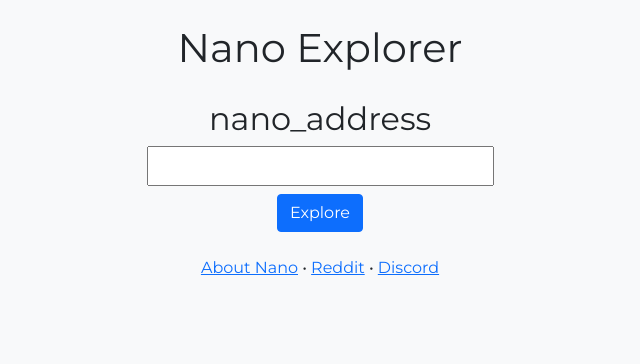
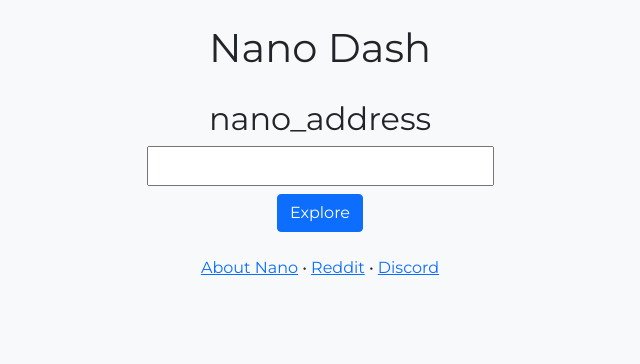
Before and after one commit to Milziade/nano_dash, a Flask app: page / in a window 1280 px wide. Shown: the part 56-420 px from the top of the page, without its empty margins (320-960 px from the left). Run offline with Flask 2, Linux system fonts and the light colour scheme; some libraries are stand-ins or nearby versions.

Commit message:
Update home.html

```diff
--- a/templates/home.html
+++ b/templates/home.html
@@ -10,7 +10,7 @@
 <br>
 <div class="container">
     <div class="row">
-        <h1>Nano Explorer</h1>
+        <h1>Nano Dash</h1>
     </div>
 </div>
 
```
